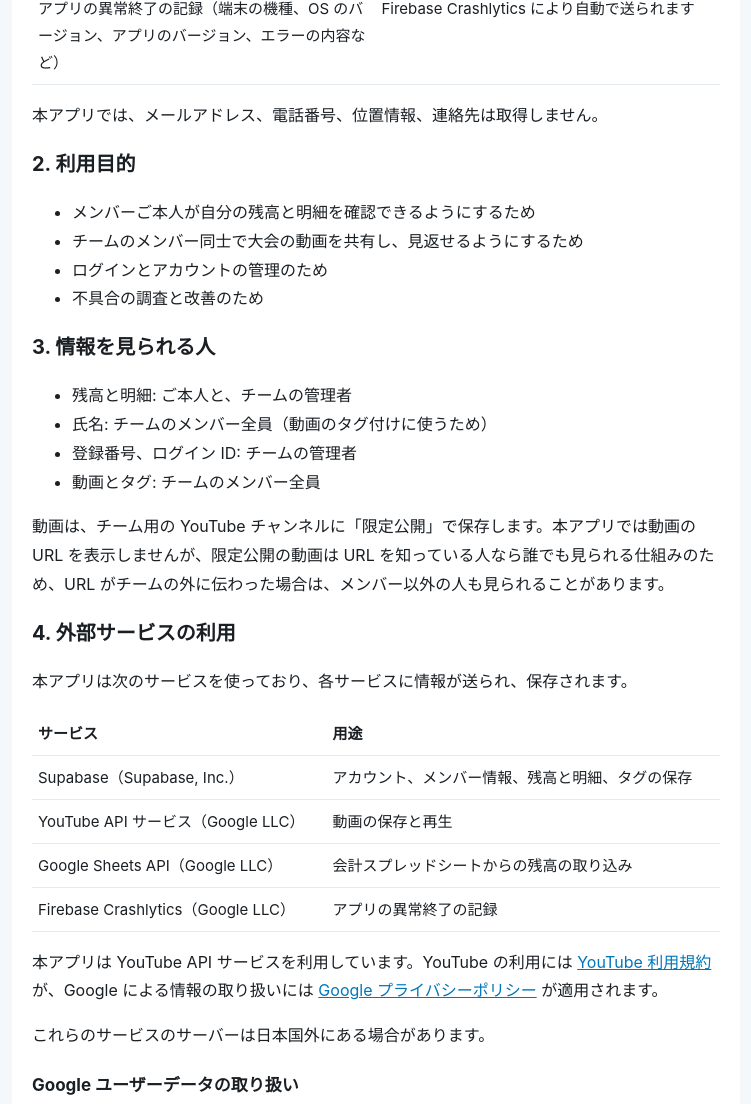
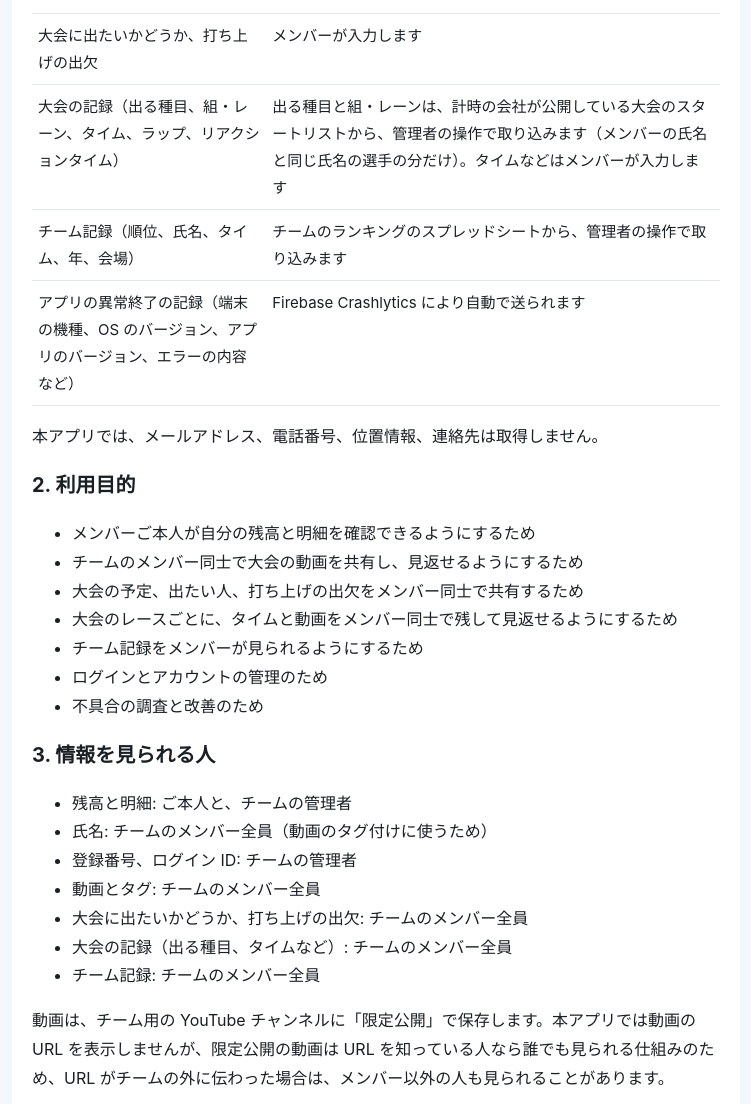
Before and after one commit to calpico-app/calpico-app.github.io, a plain HTML site: page privacy.html in a window 1280 px wide. Shown: the part 689-1793 px from the top of the page, without its empty margins (264-1015 px from the left). Drawn offline with Linux system fonts and the light colour scheme.

Commit message:
version 0.3対応

```diff
--- a/privacy.html
+++ b/privacy.html
@@ -15,7 +15,7 @@
 </header>
 <main class="wrap">
 <article>
-  <p class="meta">制定日: 2026年10月27日 ／ 最終更新日: 2026年10月27日</p>
+  <p class="meta">制定日: 2026年10月27日 ／ 最終更新日: 2026年11月11日</p>
   <p>カルピコ アプリ担当（以下「運営者」）は、マスターズ水泳チーム「カルピコ」のメンバー向けアプリ「カルピコアプリ」（以下「本アプリ」）で扱う情報について、次のとおり取り扱います。</p>
 
   <h2>1. 取得する情報</h2>
@@ -25,6 +25,9 @@
     <tr><td>パスワード</td><td>ご本人が設定します。復元できない形（ハッシュ）で保存し、運営者も見ることはできません</td></tr>
     <tr><td>残高と入出金の明細（繰越、入金、エントリー費、年会費、事務費など）</td><td>チームの会計担当が管理するスプレッドシートから、管理者の操作で取り込みます</td></tr>
     <tr><td>動画、動画に付けたタグ（泳いでいる人、種目・距離など）</td><td>メンバーがアップロード・入力します</td></tr>
+    <tr><td>大会に出たいかどうか、打ち上げの出欠</td><td>メンバーが入力します</td></tr>
+    <tr><td>大会の記録（出る種目、組・レーン、タイム、ラップ、リアクションタイム）</td><td>出る種目と組・レーンは、計時の会社が公開している大会のスタートリストから、管理者の操作で取り込みます（メンバーの氏名と同じ氏名の選手の分だけ）。タイムなどはメンバーが入力します</td></tr>
+    <tr><td>チーム記録（順位、氏名、タイム、年、会場）</td><td>チームのランキングのスプレッドシートから、管理者の操作で取り込みます</td></tr>
     <tr><td>アプリの異常終了の記録（端末の機種、OS のバージョン、アプリのバージョン、エラーの内容など）</td><td>Firebase Crashlytics により自動で送られます</td></tr>
   </table>
   <p>本アプリでは、メールアドレス、電話番号、位置情報、連絡先は取得しません。</p>
@@ -33,6 +36,9 @@
   <ul>
     <li>メンバーご本人が自分の残高と明細を確認できるようにするため</li>
     <li>チームのメンバー同士で大会の動画を共有し、見返せるようにするため</li>
+    <li>大会の予定、出たい人、打ち上げの出欠をメンバー同士で共有するため</li>
+    <li>大会のレースごとに、タイムと動画をメンバー同士で残して見返せるようにするため</li>
+    <li>チーム記録をメンバーが見られるようにするため</li>
     <li>ログインとアカウントの管理のため</li>
     <li>不具合の調査と改善のため</li>
   </ul>
@@ -43,6 +49,9 @@
     <li>氏名: チームのメンバー全員（動画のタグ付けに使うため）</li>
     <li>登録番号、ログイン ID: チームの管理者</li>
     <li>動画とタグ: チームのメンバー全員</li>
+    <li>大会に出たいかどうか、打ち上げの出欠: チームのメンバー全員</li>
+    <li>大会の記録（出る種目、タイムなど）: チームのメンバー全員</li>
+    <li>チーム記録: チームのメンバー全員</li>
   </ul>
   <p>動画は、チーム用の YouTube チャンネルに「限定公開」で保存します。本アプリでは動画の URL を表示しませんが、限定公開の動画は URL を知っている人なら誰でも見られる仕組みのため、URL がチームの外に伝わった場合は、メンバー以外の人も見られることがあります。</p>
 
@@ -50,9 +59,9 @@
   <p>本アプリは次のサービスを使っており、各サービスに情報が送られ、保存されます。</p>
   <table>
     <tr><th>サービス</th><th>用途</th></tr>
-    <tr><td>Supabase（Supabase, Inc.）</td><td>アカウント、メンバー情報、残高と明細、タグの保存</td></tr>
+    <tr><td>Supabase（Supabase, Inc.）</td><td>アカウント、メンバー情報、残高と明細、タグ、出欠、チーム記録の保存</td></tr>
     <tr><td>YouTube API サービス（Google LLC）</td><td>動画の保存と再生</td></tr>
-    <tr><td>Google Sheets API（Google LLC）</td><td>会計スプレッドシートからの残高の取り込み</td></tr>
+    <tr><td>Google Sheets API（Google LLC）</td><td>会計スプレッドシートからの残高の取り込み、ランキングのスプレッドシートからのチーム記録の取り込み</td></tr>
     <tr><td>Firebase Crashlytics（Google LLC）</td><td>アプリの異常終了の記録</td></tr>
   </table>
   <p>本アプリは YouTube API サービスを利用しています。YouTube の利用には <a href="https://www.youtube.com/t/terms">YouTube 利用規約</a> が、Google による情報の取り扱いには <a href="https://policies.google.com/privacy">Google プライバシーポリシー</a> が適用されます。</p>
@@ -66,10 +75,11 @@
 
   <h2>6. 保存期間と削除</h2>
   <ul>
-    <li>アプリの設定から、ご本人がアカウントを削除できます。削除すると、アカウント、残高と明細、「泳いでいる人」のタグが削除されます。アップロードした動画はチームの記録として残ります。消したい動画は、アカウントを削除する前にご本人が削除できます。</li>
+    <li>アプリの設定から、ご本人がアカウントを削除できます。削除すると、アカウント、残高と明細、「泳いでいる人」のタグ、大会に出たいかどうかと打ち上げの出欠が削除されます。アップロードした動画と、大会の記録（個人種目・リレーのタイムなど）はチームの記録として残り、名前は「退会したメンバー」と表示されます。消したい動画は、アカウントを削除する前にご本人が削除できます。手順とアプリを使えないときの依頼先は <a href="delete-account.html">アカウントの削除</a> をご覧ください。</li>
     <li>管理者が退会の手続きをした場合は、ログインできなくなり、残高と明細が削除されます。動画とタグは残ります。</li>
     <li>動画の削除を希望する場合は、アップロードした本人または管理者が削除できます。管理者への依頼も受け付けます。</li>
     <li>会計の記録そのものは、チームの会計担当が管理するスプレッドシートに残ります。</li>
+    <li>チーム記録はチームの記録として、退会やアカウントの削除のあとも、ランキングのスプレッドシートにあるとおり氏名を表示します。消したい場合は管理者にご依頼ください。スプレッドシートから消して取り込み直します。</li>
   </ul>
 
   <h2>7. 安全管理</h2>
```
Also changed, not shown: delete-account.html (+3 -0 lines), index.html (+1 -0 lines).
